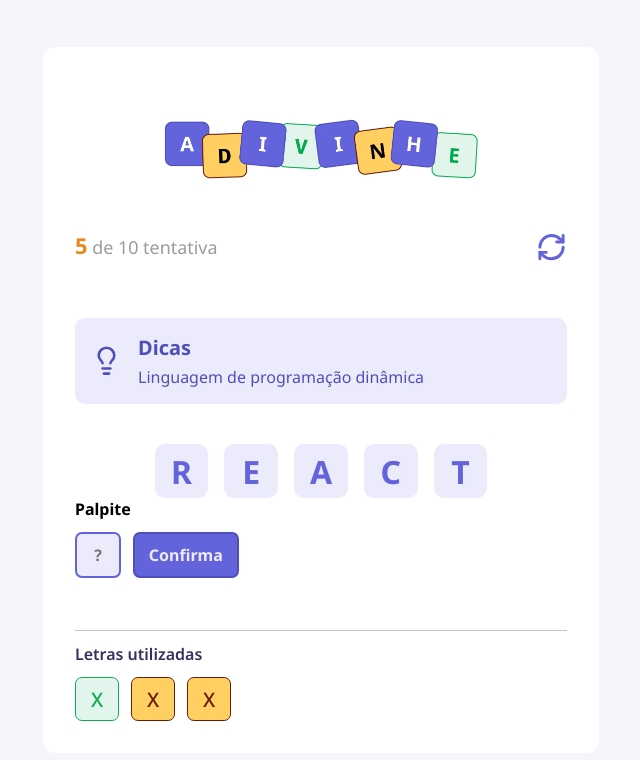
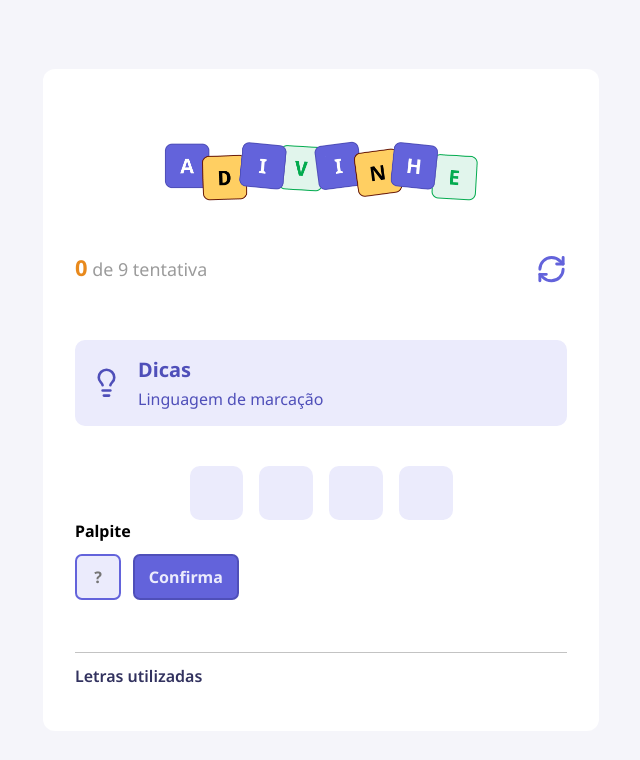
Before and after one commit to robertokpp/primeiro-projeto, a React (Vite) app in the folder primeiro-projeto/: page / in a window 1280 px wide. Shown: the top 760 px of the page, without its empty margins (319-959 px from the left). Built offline with nearby package versions, Linux system fonts and the light colour scheme.

Commit message:
feat: implementar lógica do jogo e refatorar componentes para exibir letras utilizadas

```diff
--- a/primeiro-projeto/src/App.tsx
+++ b/primeiro-projeto/src/App.tsx
@@ -1,41 +1,145 @@
+import styles from "./app.module.css";
+
+import { WORDS, type Challenge } from "./utils/words";
+
+import { useEffect, useState } from "react";
+
 import { Header } from "./components/Header";
 import { Tip } from "./components/Tip";
 import { Letter } from "./components/Letter";
 import { Input } from "./components/Input";
 import { Button } from "./components/Button";
-import { LettersUsed } from "./components/Letters";
+import { LettersUsed, type LettersUsedProps } from "./components/Letters";
 
-import styles from "./app.module.css";
+const ATTEMPTS_MARGIN = 5;
 
 export default function App() {
+  const [score, setScore] = useState(0);
+  const [letter, setLetter] = useState("");
+  const [lettersUsed, setLettersUsed] = useState<LettersUsedProps[]>([]);
+  const [challenge, setChallenge] = useState<Challenge | null>(null);
+
   function handleRestartGame() {
-    alert("Reiniciar o jogo");
+    const isConfirme = window.confirm("Voce tem certeza que quer reiniciar?")
+
+    if(isConfirme){
+      startGame()
+    }
+  }
+
+  function startGame() {
+    const index = Math.floor(Math.random() * WORDS.length);
+    const randomWord = WORDS[index];
+    setChallenge(randomWord);
+
+    setScore(0);
+    setLetter("");
+    setLettersUsed([]);
+  }
+
+  function endGame(message: string) {
+    alert(message);
+    startGame();
+  }
+
+  useEffect(() => {
+    startGame();
+  }, []);
+
+  useEffect(() => {
+    if (!challenge) {
+      return;
+    }
+
+    setTimeout(() => {
+      if (score === challenge.word.length) {
+        return endGame("Parabéns voce descobriu a palavra!");
+      }
+
+      const attemptLimit = challenge.word.length + ATTEMPTS_MARGIN;
+
+      if (lettersUsed.length === attemptLimit) {
+        return endGame("Que pena, voce usou todas as tentativas");
+      }
+    }, 200);
+
+  }, [score, lettersUsed.length]);
+
+  function handleConfirm() {
+    if (!challenge) {
+      return;
+    }
+
+    if (!letter.trim()) {
+      return alert("Digite uma letra");
+    }
+
+    const value = letter.toUpperCase();
+    const exists = lettersUsed.find(
+      (used) => used.value.toUpperCase() === value,
+    );
+
+    if (exists) {
+      setLetter("");
+      return alert("Voce ja utilizou a letra " + value);
+    }
+
+    const hits = challenge.word
+      .toUpperCase()
+      .split("")
+      .filter((char) => char === value).length;
+    const correct = hits > 0;
+    const currentScore = score + hits;
+
+    setLettersUsed((prevState) => [...prevState, { value, correct }]);
+    setScore(currentScore);
+    setLetter("");
+  }
+
+  if (!challenge) {
+    return;
   }
 
   return (
     <div className={styles.container}>
       <main>
-        <Header current={5} max={10} onRestart={handleRestartGame} />
-        <Tip tip="Linguagem de programação dinâmica" />
+        <Header
+          current={lettersUsed.length}
+          max={challenge.word.length + ATTEMPTS_MARGIN}
+          onRestart={handleRestartGame}
+        />
+        <Tip tip={challenge.tip} />
 
         <div className={styles.word}>
-          <Letter value="R" />
-          <Letter value="E" />
-          <Letter value="A" />
-          <Letter value="C" />
-          <Letter value="T" />
+          {challenge.word.split("").map((letter, index) => {
+            const letterUsed = lettersUsed.find(
+              (used) => used.value.toUpperCase() === letter.toUpperCase(),
+            );
+
+            return (
+              <Letter
+                key={index}
+                value={letterUsed?.value}
+                color={letterUsed ? "correct" : "default"}
+              />
+            );
+          })}
         </div>
 
         <h4>Palpite</h4>
 
         <div className={styles.guess}>
-          <Input autoFocus maxLength={1} placeholder="?"></Input>
-          <Button title="Confirma"></Button>
+          <Input
+            autoFocus
+            maxLength={1}
+            placeholder="?"
+            value={letter}
+            onChange={(e) => setLetter(e.target.value)}
+          ></Input>
+          <Button title="Confirma" onClick={handleConfirm}></Button>
         </div>
 
-        <LettersUsed />
-
-
+        <LettersUsed data={lettersUsed} />
       </main>
     </div>
   );
--- a/primeiro-projeto/src/components/Letters/index.tsx
+++ b/primeiro-projeto/src/components/Letters/index.tsx
@@ -1,16 +1,30 @@
-import styles from "./styles.module.css"
+import styles from "./styles.module.css";
 
 import { Letter } from "../Letter";
 
-export function LettersUsed() {
+export type LettersUsedProps = {
+  value: string;
+  correct: boolean;
+};
+
+type Props = {
+  data: LettersUsedProps[];
+};
+
+export function LettersUsed({ data }: Props) {
   return (
     <div className={styles.lettersUsed}>
       <h5>Letras utilizadas</h5>
 
       <div>
-        <Letter value="x" size="small" color="correct"/>
-        <Letter value="x" size="small" color="wrong"/>
-        <Letter value="x" size="small" color="wrong"/>
+        {data.map(({ value, correct }) => (
+          <Letter
+            key={value}
+            value={value}
+            size="small"
+            color={correct ? "correct" : "wrong"}
+          />
+        ))}
       </div>
     </div>
   );
```
Also changed, not shown: primeiro-projeto/src/utils/words.ts (line endings or trailing spaces).
